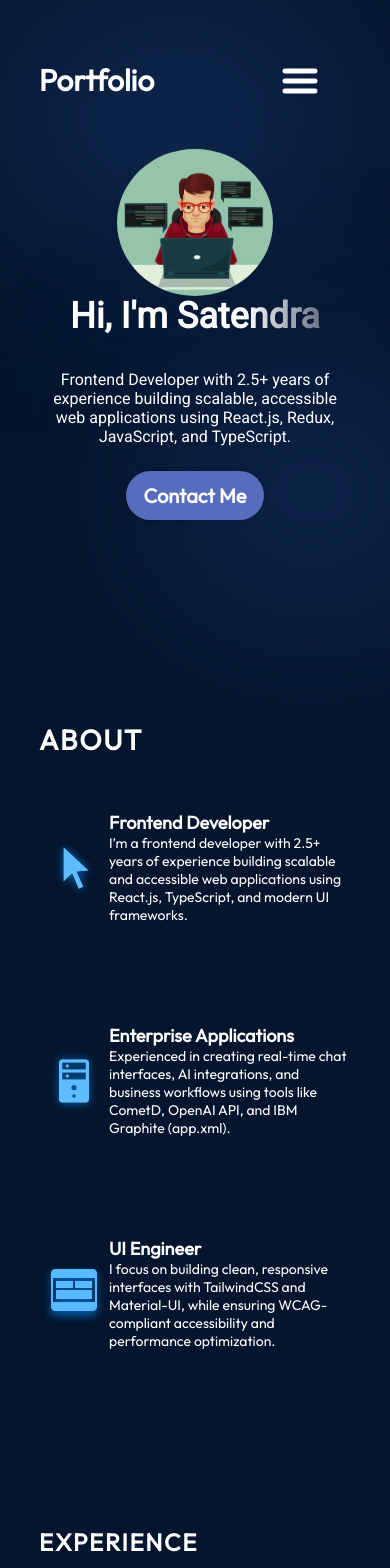
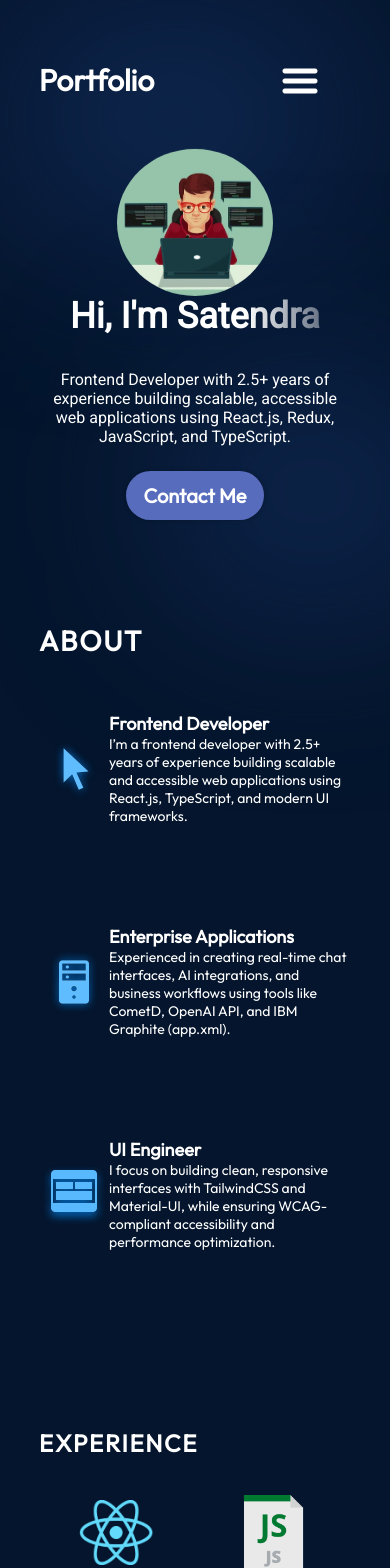
Before and after one commit to Satndr/Portfolio, a React (Vite) app in the folder Portfolio/: page / in a window 390 px wide. Shown: the top 1568 px of the page. Built offline with nearby package versions, Linux system fonts and the light colour scheme.

Commit message:
responsive

```diff
--- a/Portfolio/src/Components/About/About.module.css
+++ b/Portfolio/src/Components/About/About.module.css
@@ -75,6 +75,7 @@
     background-color: transparent;
     padding-left: 0;
     padding-right: 0;
+    margin-top: 30px;
   }
 
   .content {
--- a/Portfolio/src/Components/Hero/Hero.jsx
+++ b/Portfolio/src/Components/Hero/Hero.jsx
@@ -1,6 +1,5 @@
 import React from 'react'
-import heroImage from "../../assets/hero/heroImage.png";
-import profilePic from "../../assets/hero/profilePic.png"
+import profilePic from "../../assets/hero/profilePic.png";
 import styles from "./Hero.module.css";
 
 export const Hero = () => {
```
Also changed, not shown: 1 other file (tests, documents, lock files or other folders).
